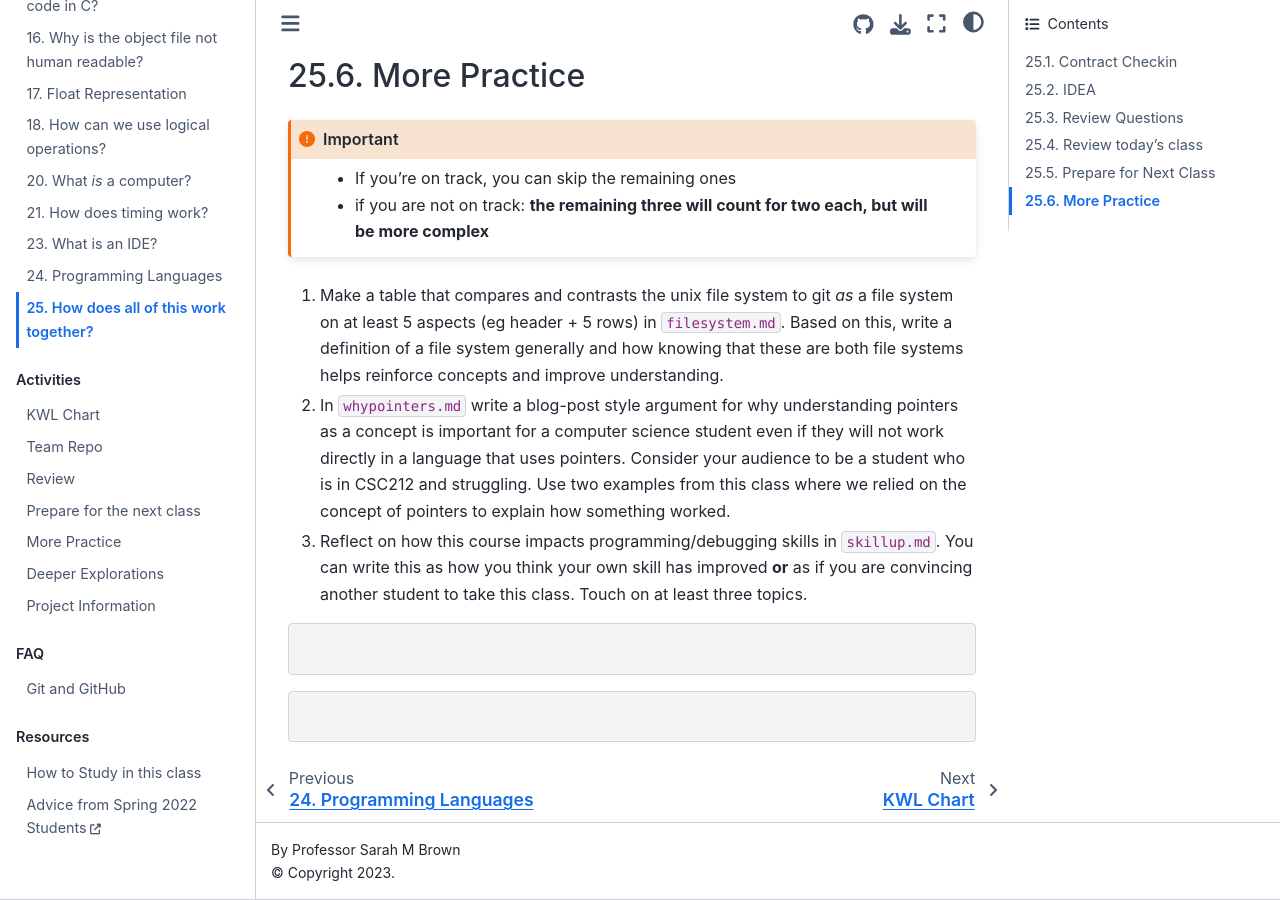
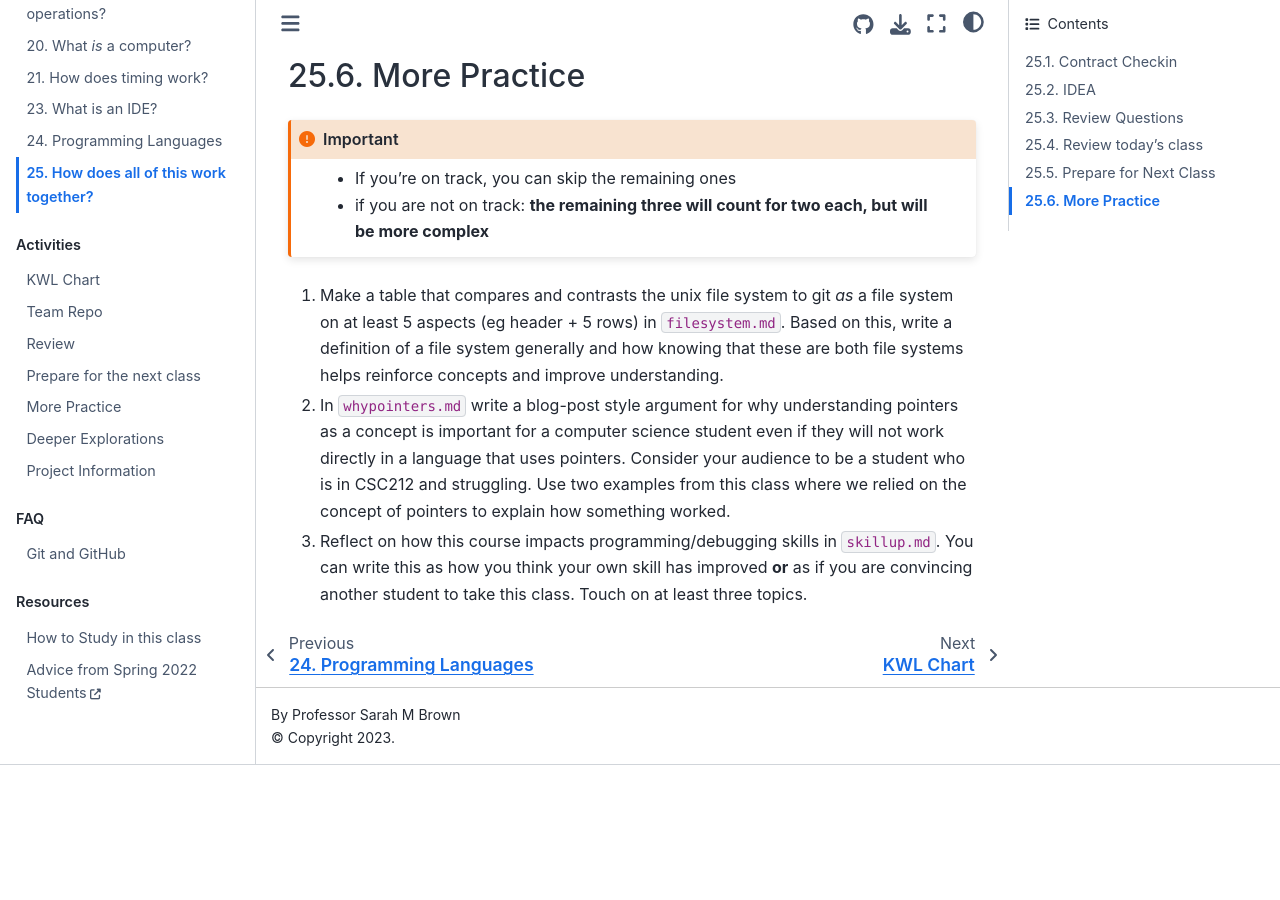
Before and after one commit to introcompsys/fall2022, a Jupyter Book: the page built from notes/2022-12-05.md, in a window 1280 px wide and 900 px high, scrolled down 2607 px. Built offline with Jupyter Book 1.0.4 settings and Sphinx 7.4.7 and the Sphinx Book theme 1.1.4, drawn with Linux system fonts in a browser that asks for light colours; pages that are not in the unit, such as notebooks, are missing from menus; after the commit the page ends 3372 px from its top, so only the background shows below that.

Commit message:
keep one version of directive

````diff
--- a/_practice/2022-12-05.md
+++ b/_practice/2022-12-05.md
@@ -2,9 +2,9 @@
 1. Make a table that compares and contrasts the unix file system to git *as* a file system on at least 5 aspects (eg header + 5 rows) in `filesystem.md`. Based on this, write a definition of a file system generally and how knowing that these are both file systems helps reinforce concepts and improve understanding.
 1. In `whypointers.md` write a blog-post style argument for why understanding pointers as a concept is important for a computer science student even if they will not work directly in a language that uses pointers.  Consider your audience to be a student who is in CSC212 and struggling. Use two examples from this class where we relied on the concept of pointers to explain how something worked.
 1. Reflect on how this course impacts programming/debugging skills in `skillup.md`.  You can write this as how you think your own skill has improved **or** as if you are convincing another student to take this class. Touch on at least three topics.
+```{index} whypointers.md
+```
 ```{index} filesystem.md
 ```
-```{index}whypointers.md
+```{index} skillup.md
 ```
-```{index}skillup.md
-```
````
